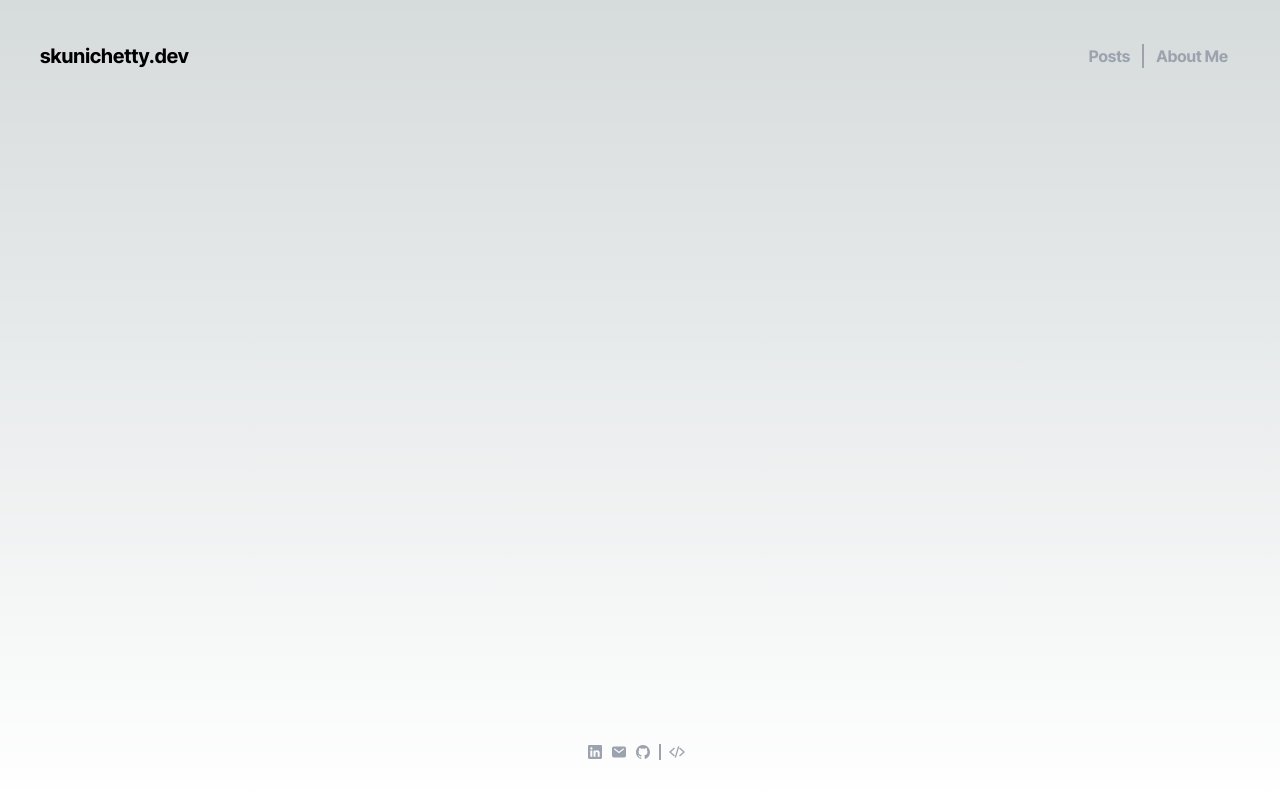
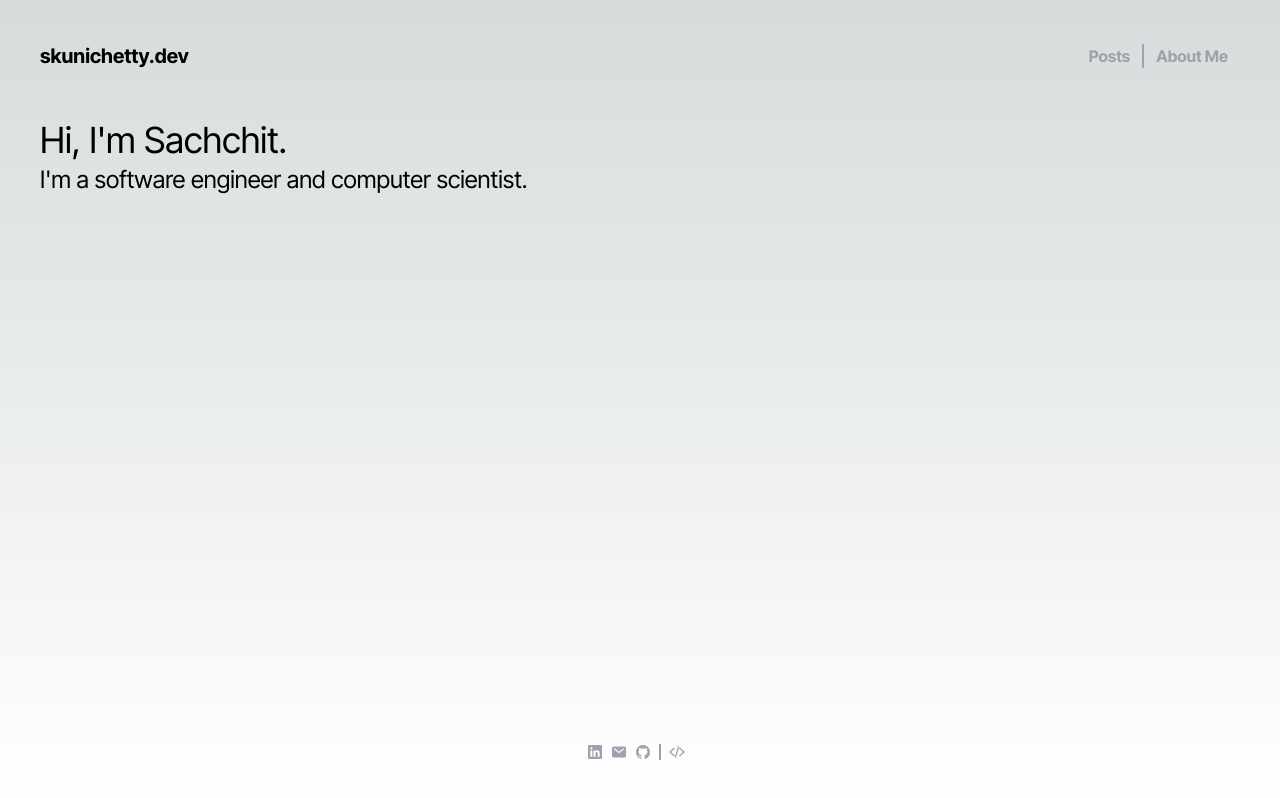
Before and after one commit to skunichetty/website, a Next.js app: page / in a window 1280 px wide. Built offline with nearby package versions, Linux system fonts and the light colour scheme.

Commit message:
Added animations!

```diff
--- a/app/page.tsx
+++ b/app/page.tsx
@@ -1,3 +1,27 @@
+"use client";
+import { gsap } from "gsap";
+import { useGSAP } from "@gsap/react";
+import { useRef } from "react";
+
 export default function Home() {
-  return <div></div>;
+  const main = useRef(null);
+
+  useGSAP(
+    () => {
+      gsap.from(".line1", { y: 25, opacity: 0, duration: 1 });
+      gsap.from(".line2", { y: 35, opacity: 0, duration: 1.15 });
+    },
+    { scope: main }
+  );
+
+  return (
+    <div>
+      <div className="block h-fit mt-6" ref={main}>
+        <div className="line1 text-4xl">Hi, I&apos;m Sachchit.</div>
+        <div className="line2 text-2xl mt-1">
+          I&apos;m a software engineer and computer scientist.
+        </div>
+      </div>
+    </div>
+  );
 }
--- a/package.json
+++ b/package.json
@@ -9,10 +9,12 @@
     "lint": "next lint"
   },
   "dependencies": {
+    "@gsap/react": "^2.1.1",
     "@mdx-js/loader": "^3.0.1",
     "@mdx-js/react": "^3.0.1",
     "@next/mdx": "^14.2.3",
     "@types/mdx": "^2.0.13",
+    "gsap": "^3.12.5",
     "next": "14.2.3",
     "react": "^18",
     "react-dom": "^18",
```
Also changed, not shown: 1 other file (tests, documents, lock files or other folders).
